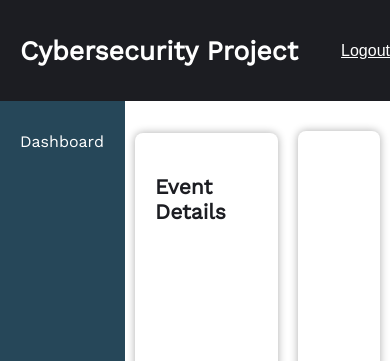
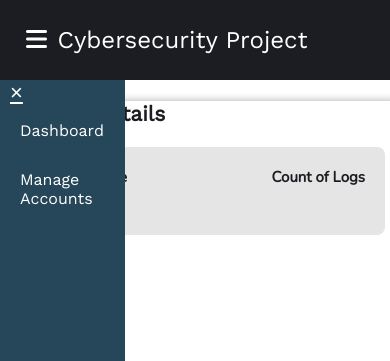
Before and after one commit to Simanski-D/485-Project, a Flask app: template Templates/dashboard.html in a window 390 px wide. Shown: the top 361 px of the page. Run offline with Flask 3, Linux system fonts and the light colour scheme; the template is opened without the code that fills it, so the values that code supplies are empty.

Commit message:
somewhat responsive dashboard

```diff
--- a/Templates/dashboard.html
+++ b/Templates/dashboard.html
@@ -4,34 +4,61 @@
         <meta name="viewport" content="width=device-width, initial-scale=1.0">
         <title>Dashboard</title>
         <link rel="stylesheet" href="../static/style.css" type="text/css"></linkrel>
+        <link rel="stylesheet" href="https://cdnjs.cloudflare.com/ajax/libs/font-awesome/6.0.0/css/all.min.css">
         <link rel="stylesheet" href="https://unpkg.com/leaflet/dist/leaflet.css" />
+        <script>
+            /* Set the width of the sidebar to 250px and the left margin of the page content to 250px */
+            function openNav() {
+                document.getElementById("navbar").style.width = "250px";
+            }
+
+            /* Set the width of the sidebar to 0 and the left margin of the page content to 0 */
+            function closeNav() {
+                document.getElementById("navbar").style.width = "0";
+            }
+        </script>
     </head>
     <body>
         <header>
-            <h1>Cybersecurity Project</h1>
-            <!--<input type="submit" class="button" value="Logout">!-->
-            <a href = "{{ url_for('login')}}" style = "color:white">Logout</a>
+            <button class="openbtn" onclick="openNav()"><i class="fa-solid fa-bars" id="bars"></i></button>
+
+            <!--<input type="checkbox" id="check">
+            <label for="check" class="checkbtn">
+                <i class="fa-solid fa-bars" id="bars" style="color: #ffffff;"></i>
+            </label>-->
+
+            <label class="logo">Cybersecurity Project</label>
+            <ul>
+                    <!--<input type="submit" class="button" value="Logout">!-->
+                <li><a href = "{{ url_for('login')}}">Logout</a></li>
+            </ul>
         </header>
 
         <div class="container">
-            <nav>
+            <nav id="navbar">
+                    <a href="javascript:void(0)" class="closebtn" onclick="closeNav()" style="color: white; font-size: 22px; float: left; padding-left: 10px;">&times;</a>
                 <ul>
                     <li><a href="dashboard.html">Dashboard</a></li>
+                    <li><a href="createAccount.html">Manage Accounts</a></li>
                 </ul>
+                <!--<ul class="dropdown">
+                    <li><a href="dashboard.html">Dashboard</a></li>
+                    <li><a href="createAccount.html">Manage Accounts</a></li>
+                </ul>-->
 
             </nav>
+
             <div class="left-container">
                 <h3>Event Details</h3>
+                <div class="event">
+                    <h4><i class="fa-solid fa-caret-right fa-lg" style="color: #1C1D22;"></i>   Username</h4>
+                    <h4>Count of Logs</h4>
+                </div>
             </div>
             <div class="right-container">
-                <div class="top-right-container">
-
-                </div>
-                <div class="bottom-right-container">
-                    <div id="map2"></div>
+                    <div id="map"></div>
                     <script src="https://unpkg.com/leaflet/dist/leaflet.js"></script>
                     <script src="../script.js"></script>
-                </div>
             </div>
         </div>
 
--- a/script.js
+++ b/script.js
@@ -1,21 +1,21 @@
 // Initialize the map and set its view to a specific location and zoom level
-const map2 = L.map('map2').setView([0, -10], 0.5);
+const map = L.map('map').setView([-10, 10], 1);
 
 // Add a tile layer to the map (using OpenStreetMap tiles)
 L.tileLayer('https://{s}.tile.openstreetmap.org/{z}/{x}/{y}.png', {
     maxZoom: 19,
     attribution: '© OpenStreetMap'
-}).addTo(map2);
+}).addTo(map);
 
 // Define an array of points to project on the map
-const points2 = [
+const points = [
     { coords: [44.8113, -91.498], label: 'Point 1' },
 ];
 
 // Loop through the points and add them to the map
-points2.forEach(point => {
+points.forEach(point => {
     L.marker(point.coords)
-        .addTo(map2)
+        .addTo(map)
         .bindPopup(point.label)
         .openPopup();
 });
--- a/static/style.css
+++ b/static/style.css
@@ -2,6 +2,77 @@
 @import url('https://fonts.googleapis.com/css?family=Work Sans');
 
 header {
+    background-color: #1C1D22;
+    height: 80px;
+    width: 100%;
+}
+
+header i {
+    font-size: 24px;
+}
+
+.logo {
+    color: white;
+    font-size: 24px;
+    line-height: 80px;
+    font-family: 'Work Sans';
+    padding-left: 20px;
+}
+
+header button {
+    display: none;
+}
+
+nav .closebtn {
+    display: none;
+}
+
+header ul {
+    float: right;
+    margin-right: 15px;
+}
+
+header ul li {
+    list-style: none;
+    display: inline-block;
+    line-height: 50px;
+    margin: 0 5px;
+}
+
+header ul li a {
+    color: white;
+    text-decoration: none;
+    font-size: 17px;
+    padding: 10px 15px;
+    cursor: pointer;
+
+    transition: all 0.3s;
+}
+
+header ul li a:hover {
+    background-color: #396B86;
+}
+
+.checkbtn {
+    float: left;
+    margin: 28px;
+    cursor: pointer;
+    display: none;
+}
+
+.openbtn {
+    background: none;
+    border: none;
+    cursor: pointer;
+    margin-left: 20px;
+    color: #ffffff;
+}
+
+#check {
+    display: none;
+}
+
+/*header {
     display: flex;
     justify-content: space-between;
     align-items: center;
@@ -10,7 +81,7 @@ header {
     height: 12%;
     line-height: 7%;
     width: 100%;
-}
+}*/
 
 body {
     font-family: Arial, sans-serif;
@@ -30,16 +101,6 @@ footer {
     font-size: 10pt;
 }
 
-h1 {
-    color: white;
-    font-family: 'Work Sans';
-    font-size: 20pt;
-}
-
-header h1 {
-    padding-left: 20px;
-}
-
 .right-header-item {
     padding-right: 20px;
 }
@@ -53,6 +114,15 @@ h3 {
     color: #1C1D22;
     font-family: 'Work Sans';
     font-size: 21px;
+    padding-left: 20px;
+}
+
+h4 {
+    color: #1C1D22;
+    font-family: 'Nunito';
+    font-size: 15px;
+    padding-left: 20px;
+    padding-right: 20px;
 }
 
 p, .input {
@@ -77,6 +147,7 @@ nav {
     width: 125px;
     top: 0;
     left: 0;
+    overflow-x: hidden;
 }
 
 nav ul {
@@ -116,18 +187,33 @@ nav ul li a:hover {
     flex: 1;
     margin: 10px;
     width: 50%;
-    height: 85%;
-    padding: 20px;
+    height: 95%;
     border-radius: 8px;
     box-shadow: 0px 0px 8px #adadad;
 }
 
-h3 .left-container {
-    font-weight: 900;
+.left-container #createAccount{
+    flex: 1;
+    margin: 10px;
+    width: 100%;
+    height: 95%;
+    border-radius: 8px;
+    box-shadow: 0px 0px 8px #adadad;
+    overflow: scroll;
 }
 
 .right-container {
     flex: 1;
+    margin: 10px;
+    width: 100%;
+    height: 95%;
+    border-radius: 8px;
+    box-shadow: 0px 0px 8px #adadad;
+    overflow: hidden;
+}
+
+h3 .left-container {
+    font-weight: 900;
 }
 
 .top-right-container, .bottom-right-container {
@@ -138,9 +224,10 @@ h3 .left-container {
     overflow: hidden;
 }
 
-#map1, #map2 {
+#map {
     height: 100%;
     width: 100%;
+    border-radius: 8px;
 }
 
 
@@ -182,6 +269,17 @@ h3 .left-container {
     padding-bottom: 10px;
 }
 
+.event {
+    display: flex;
+    justify-content: space-between;
+    height: 13%;
+    margin: 15px;
+    border-radius: 8px;
+    background: #E5E5E5;
+    overflow: hidden;
+    justify-content: space-between;
+}
+
 /*Buttons*/
 
 header .button {
@@ -221,6 +319,46 @@ nav ul li a:hover {
     background-color: #396B86;
 }
 
-@media(max-width: 700px) {
+@media only screen and (max-width: 980px) {
+    .checkbtn {
+        display: block;
+    }
 
+    .logo {
+        padding-left: 0px;
+    }
+
+    .container {
+        display: block;
+    }
+
+    nav {
+        position: absolute;
+        top: 80px;
+    }
+
+    .left-container {
+        margin: 10px;
+        width: 100%;
+        height: 95%;
+        border-radius: 8px;
+        box-shadow: 0px 0px 8px #adadad;
+    }
+
+    .right-container {
+        margin: 10px;
+        width: 100%;
+        height: 95%;
+        border-radius: 8px;
+        box-shadow: 0px 0px 8px #adadad;
+        overflow: hidden;
+    }
+
+    header button {
+        display: inline;
+    }
+
+    nav .closebtn {
+        display: inline;
+    }
 }
```
Also changed, not shown: Templates/createAccount.html (+11 -1 lines), Templates/event.html (added, +15 -0 lines).
